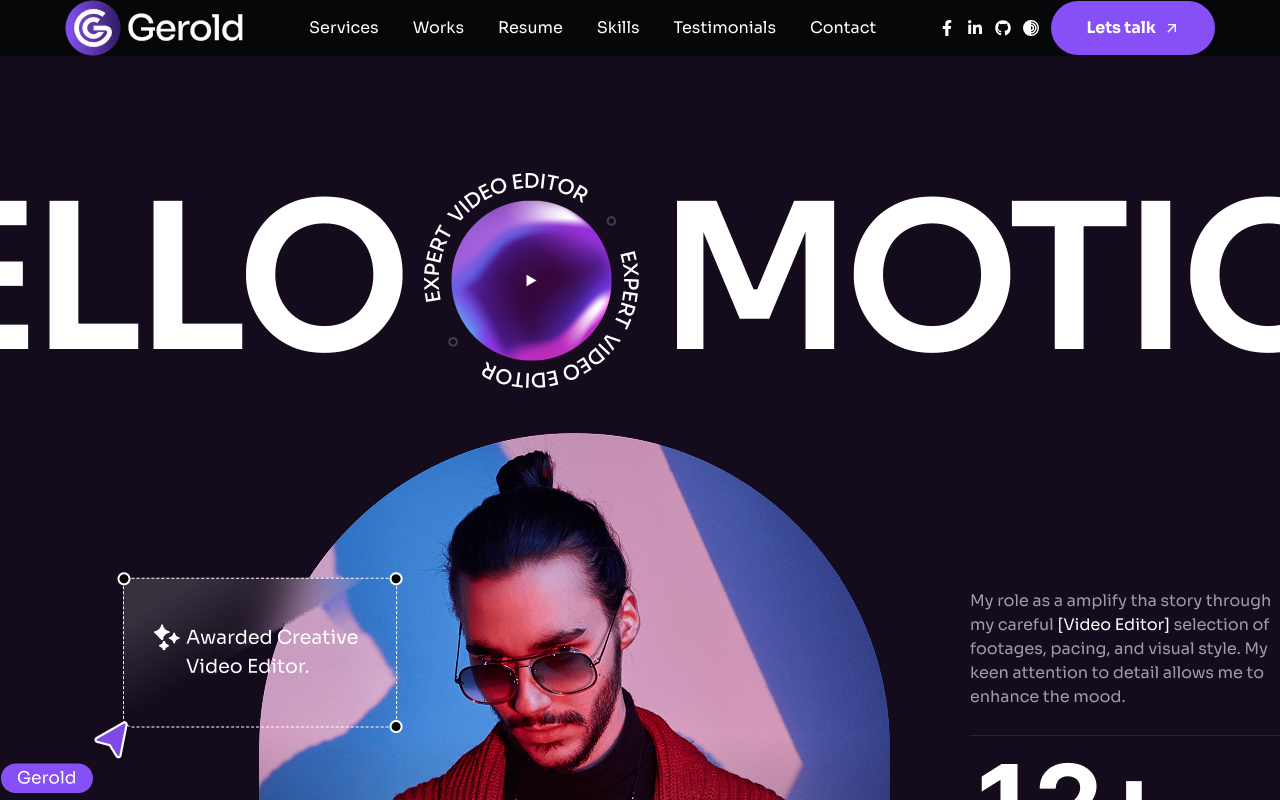
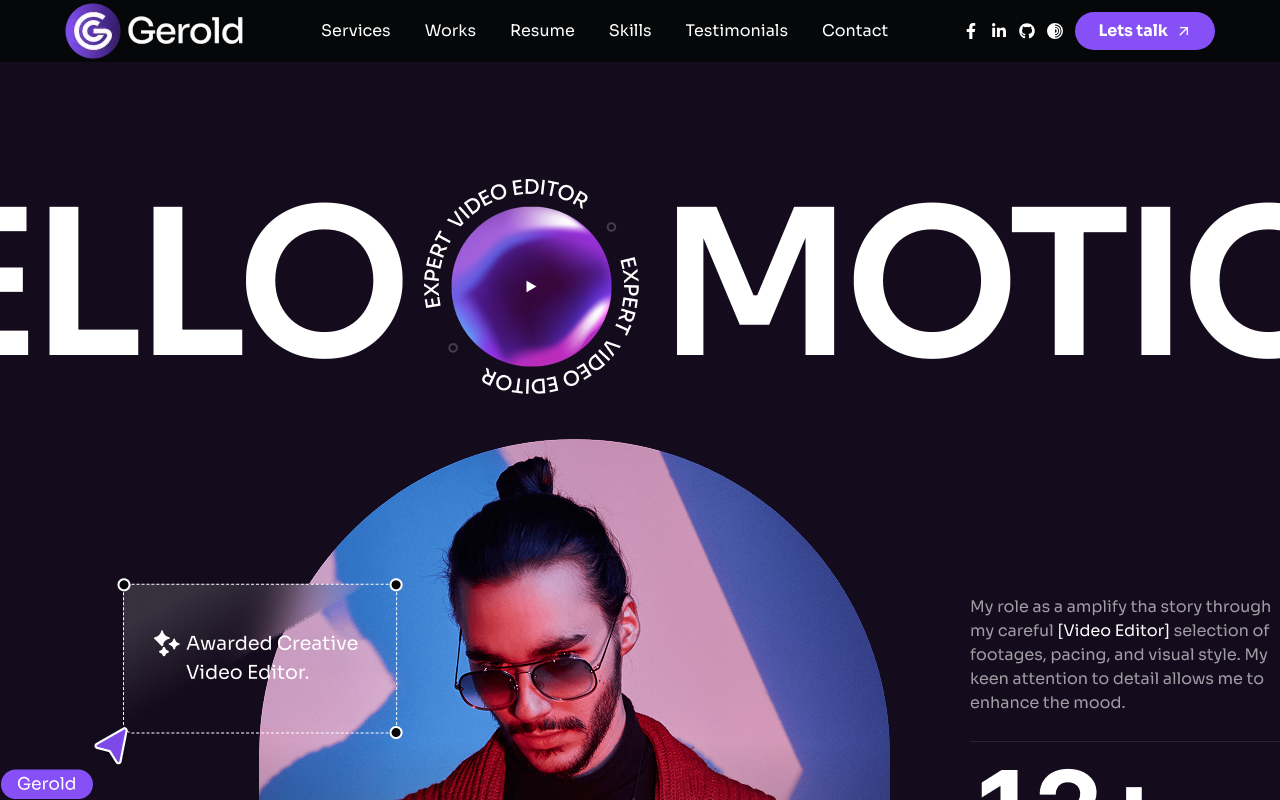
Before and after one commit to Shawon-1998/class-work, a React (Vite) app in the folder vite-project/: page / in a window 1280 px wide. Shown: the top 800 px of the page. Built offline with nearby package versions, Linux system fonts and the light colour scheme; a web font is replaced by a local one.

Commit message:
added nav margin

```diff
--- a/vite-project/src/Components/Button.jsx
+++ b/vite-project/src/Components/Button.jsx
@@ -4,7 +4,7 @@ import { MdOutlineArrowOutward } from "react-icons/md";
 const Button = ({className,children}) => {
   return (
     <>
-       <button className={`${className} bg-secondary px-8.75 py-3.75 rounded-full flex gap-2 font-bold items-center text-white`}>
+       <button className={`${className} bg-secondary px-5.75 py-1.75 rounded-full flex gap-2 font-bold items-center text-white`}>
         {children} <MdOutlineArrowOutward />
        </button>
     </>
--- a/vite-project/src/Components/Nav.jsx
+++ b/vite-project/src/Components/Nav.jsx
@@ -11,8 +11,8 @@ import Button from './Button';
 const Nav = () => {
   return (
     <>
-      <nav className='bg-primary py-5.65 '>
-        <div className=' flex justify-between  px-16.25 items-center '>
+      <nav className='bg-primary  '>
+        <div className=' flex justify-between px-16.25 items-center '>
        <img src={logo} alt="" />
           <ul className='flex gap-8.5 text-white '>
                     <li>Services</li>
@@ -22,13 +22,12 @@ const Nav = () => {
                     <li>Testimonials</li>
                     <li>Contact</li>
                  </ul>
-                  <div className='text-white flex gap-3 items-center'>
+                  <div className='text-white flex gap-3 my-3 items-center'>
                     <FaFacebookF />
                     <FaLinkedinIn />
                     <FaGithub />
                     <SiTorbrowser />
                     <Button >Lets talk</Button>
-
                  </div>
         </div>
       </nav>
```
